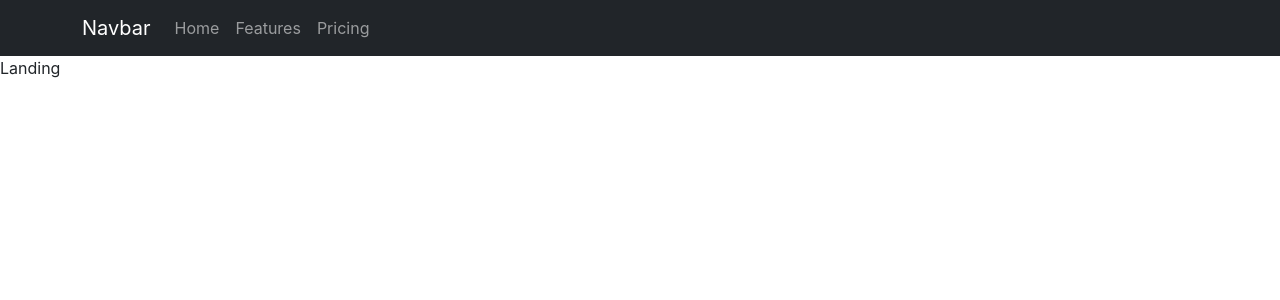
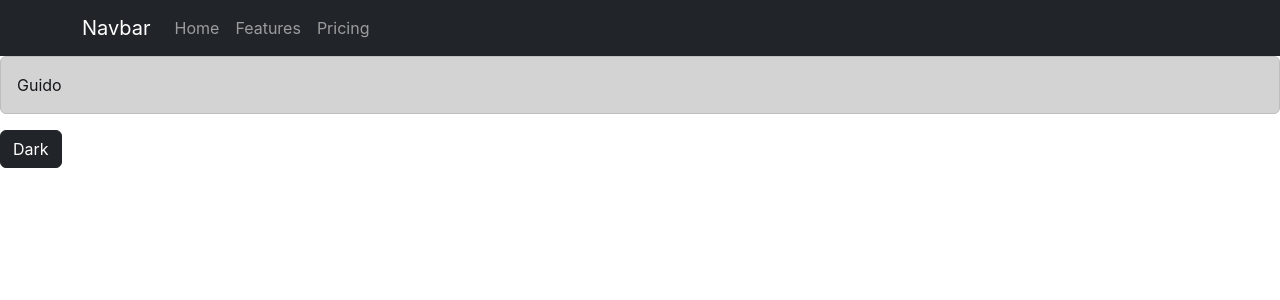
Before and after one commit to GuidoWestra/Reacting, a React (Create React App) app: page /Home in a window 1280 px wide. Shown: the top 300 px of the page. Built offline with nearby package versions, Linux system fonts and the light colour scheme.

Commit message:
Made a first iteration of the project w/ urs.

```diff
--- a/src/Pages/Home.js
+++ b/src/Pages/Home.js
@@ -1,11 +1,33 @@
-import React from 'react'
+import React, { useEffect, useState } from 'react'
 import '../App.css';
+import Button from 'react-bootstrap/Button';
+import Alert from 'react-bootstrap/Alert';
+
 
 export default function Home() {
+    let coreA = ["Guido", "Urs", "Remy", "Sjoerd" ];
+    const [num, setNum] = useState(0);
+
+    const handleClick = () => {
+        console.log('hi')
+        setNum(num+1);
+    };
+
+    useEffect(() => {
+        console.log('Incrementing to',num)
+
+    }, [num])
+
     return (
         <div >
             <div>
-                Landing
+                <Alert key="dark" variant="dark">
+                    {coreA[num]}
+                </Alert>
+
+
+
+                <Button onClick={handleClick} variant="dark">Dark</Button>
             </div>
         </div >
     )
```
